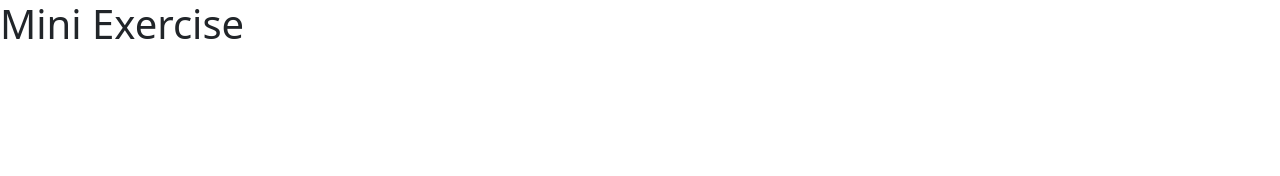
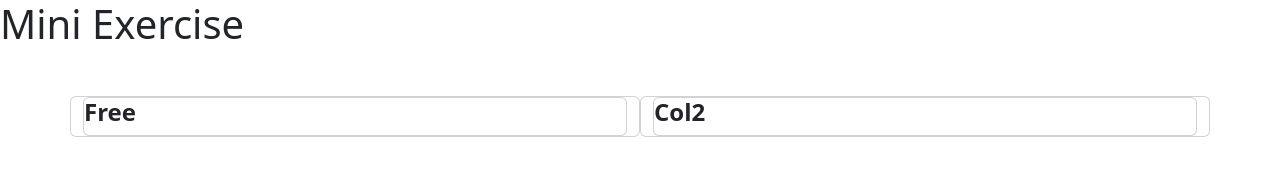
Before and after one commit to nathrada-bua/07_pricing_cards_reg, a plain HTML site: page index.html in a window 1280 px wide. Drawn offline with nearby package versions, Linux system fonts and the light colour scheme.

Commit message:
create container

```diff
--- a/index.html
+++ b/index.html
@@ -13,6 +13,27 @@
 </head>
 <body>
     <h1>Mini Exercise</h1>
+    <div class="container">
+        <div class="row mt-5">
+            <!-- Card 1 -->
+            <div class="card col-md-6">
+                <div class="card">
+                    <div class="class-body">
+                        <h4 class="fw-bold"> Free </h4>
+                    </div>
+                </div>
+            </div>
+
+            <!-- Card 2 -->
+            <div class="card col-md-6">
+                <div class="card">
+                    <div class="class-body">
+                        <h4 class="fw-bold"> Col2 </h4>
+                    </div>
+                </div>
+            </div>
+        </div>
+    </div>
     <script src="./js/bootstrap.bundle.min.js"></script>
 </body>
 </html>
```
